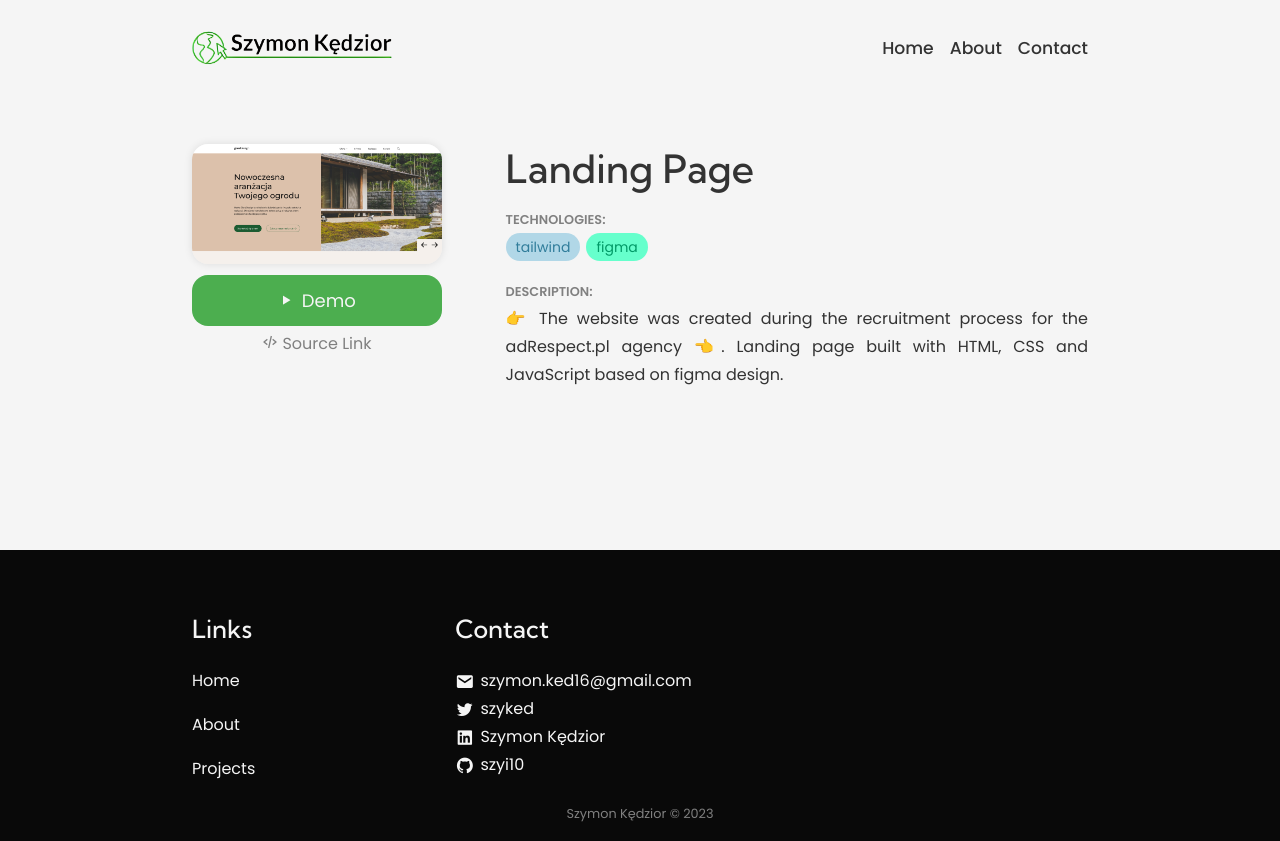
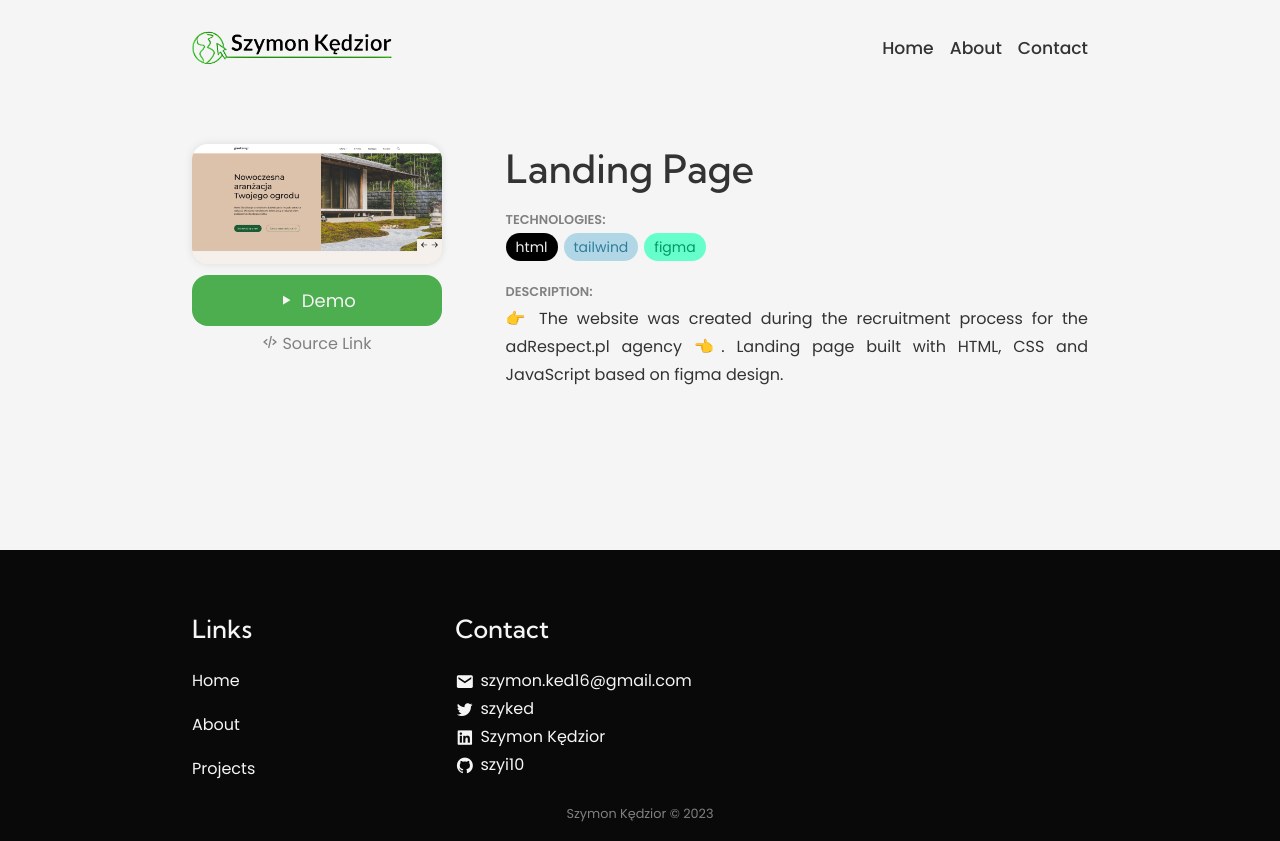
Before and after one commit to szyi10/portfolio, a React (Vite) app: page /project/landing-page in a window 1280 px wide. Built offline with nearby package versions, Linux system fonts and the light colour scheme; the HTML template or start-up script is replaced by a standard one.

Commit message:
Updated projects

```diff
--- a/src/components/Projects/Project.module.css
+++ b/src/components/Projects/Project.module.css
@@ -62,7 +62,12 @@
 .tailwind,
 .css,
 .redux,
-.figma {
+.figma,
+.node,
+.express,
+.mongodb,
+.html,
+.js {
   background-color: #000;
   color: #eee;
   padding: 2px 10px;
--- a/src/components/Projects/ProjectDetail.module.css
+++ b/src/components/Projects/ProjectDetail.module.css
@@ -31,7 +31,12 @@
 .tailwind,
 .css,
 .redux,
-.figma {
+.figma,
+.node,
+.express,
+.mongodb,
+.html,
+.js {
   background-color: #000;
   color: #eee;
   padding: 2px 10px;
--- a/src/data/projects.js
+++ b/src/data/projects.js
@@ -1,28 +1,28 @@
-import img1 from "../assets/projects/1.webp"
 import img2 from "../assets/projects/2.webp"
 import img4 from "../assets/projects/4.webp"
-import img5 from "../assets/projects/5.webp"
 
 export const projects = [
   {
-    id: "talkative",
-    image: img1,
-    name: "Talkative",
-    tags: ["react", "firebase", "tailwind"],
+    id: "raceroot",
+    image:
+      "https://raw.githubusercontent.com/szyi10/raceroot-frontend/master/screenshots/raceroot.png",
+    name: "Raceroot",
+    tags: ["react", "tailwind", "node", "express", "mongodb"],
     longDescription:
-      "This project is an internet forum built using React and Firebase. It allows users to create profiles, create new posts on any topic, and engage with other users by commenting on posts. The use of Firebase allows for easy and secure storage of user and post data. Overall, this project provides a user-friendly and interactive platform for people to share ideas and opinions while also fostering a sense of community.",
-    liveLink: "https://react-http-a3a7d.web.app/",
-    codeLink: "https://github.com/szyi10/talkative",
+      "Raceroot is a lively online forum created for lively conversations and quick sharing of brief messages in a friendly digital community. The platform is designed to be user-friendly, allowing users to easily take part in discussions. Additionally, Raceroot includes authentication features, ensuring a secure and personalized experience for users.",
+    liveLink: "https://raceroot.vercel.app/",
+    codeLink: "https://github.com/szyi10/raceroot-frontend",
   },
   {
-    id: "quiz-app",
-    image: img5,
-    name: "Quiz App",
-    tags: ["react", "css"],
+    id: "space-shooter-challenge",
+    image:
+      "https://camo.githubusercontent.com/8e266603bba7d34f016df0a36283813392bf02a0dbe29c89ce3e294905ced9b6/68747470733a2f2f692e696d6775722e636f6d2f33615573446c522e6a706567",
+    name: "Space Shooter Challenge",
+    tags: ["html", "css", "js"],
     longDescription:
-      "A React-based quiz application has been developed to enable users to both solve and create quizzes. With this app, users can test their knowledge on various topics while also having the ability to create their own quizzes using a range of question formats.",
-    liveLink: "https://quiz-app-d8711.web.app/",
-    codeLink: "https://github.com/szyi10/quiz-app",
+      "Space Shooter Challenge is a simple shoot 'em up game where the player controls a spaceship, fights enemy ships, avoids collisions, and destroys adversaries.",
+    liveLink: "https://szyi10.github.io/space-shooter-challenge/",
+    codeLink: "https://github.com/szyi10/space-shooter-challenge",
   },
   {
     id: "password-generator",
@@ -38,7 +38,7 @@ export const projects = [
     id: "landing-page",
     image: img2,
     name: "Landing Page",
-    tags: ["tailwind", "figma"],
+    tags: ["html", "tailwind", "figma"],
     longDescription:
       "👉 The website was created during the recruitment process for the adRespect.pl agency 👈. Landing page built with HTML, CSS and JavaScript based on figma design.",
     liveLink: "https://giarddesign-e7080.web.app",
```
Also changed, not shown: firebase.json (deleted), 1 other file (tests, documents, lock files or other folders).
